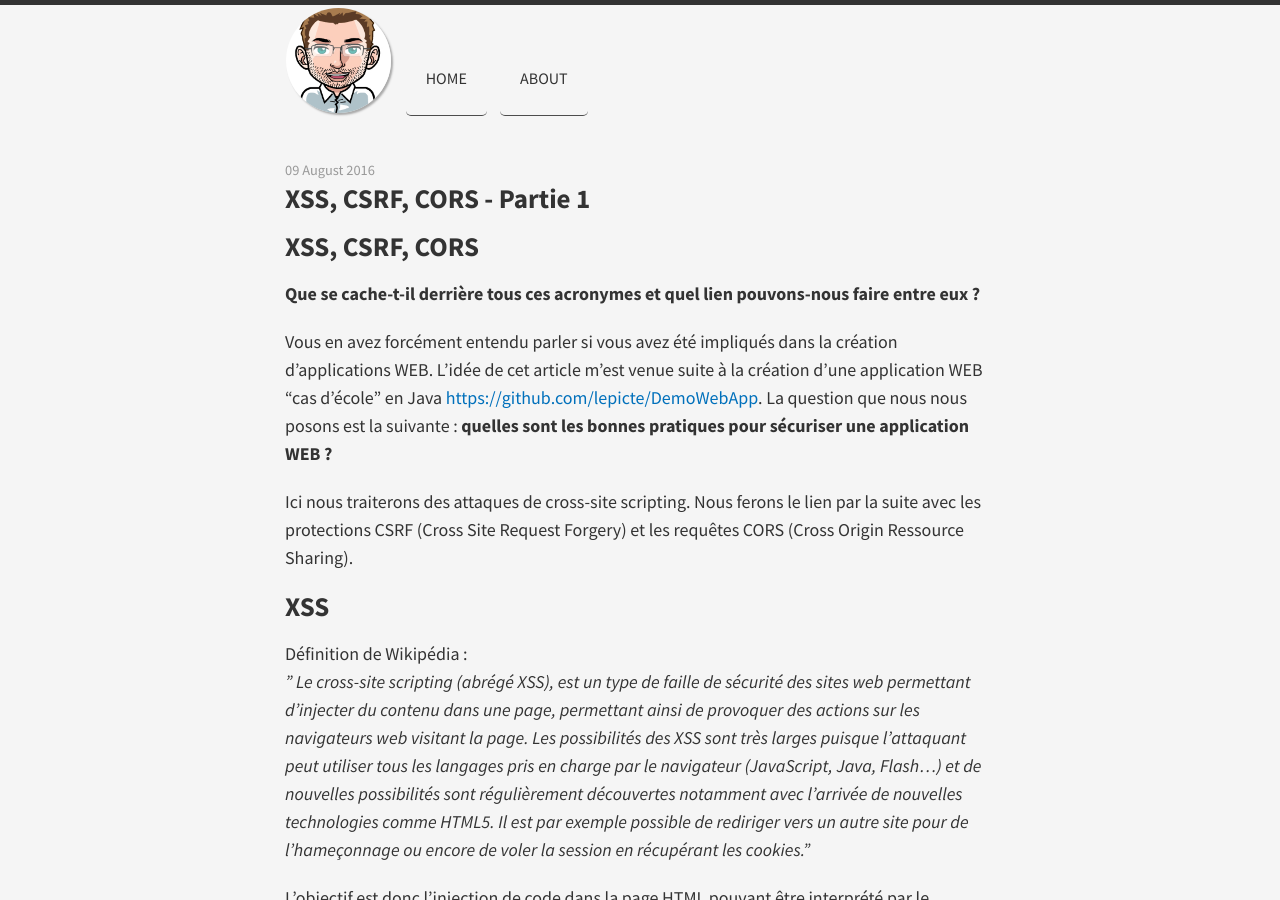
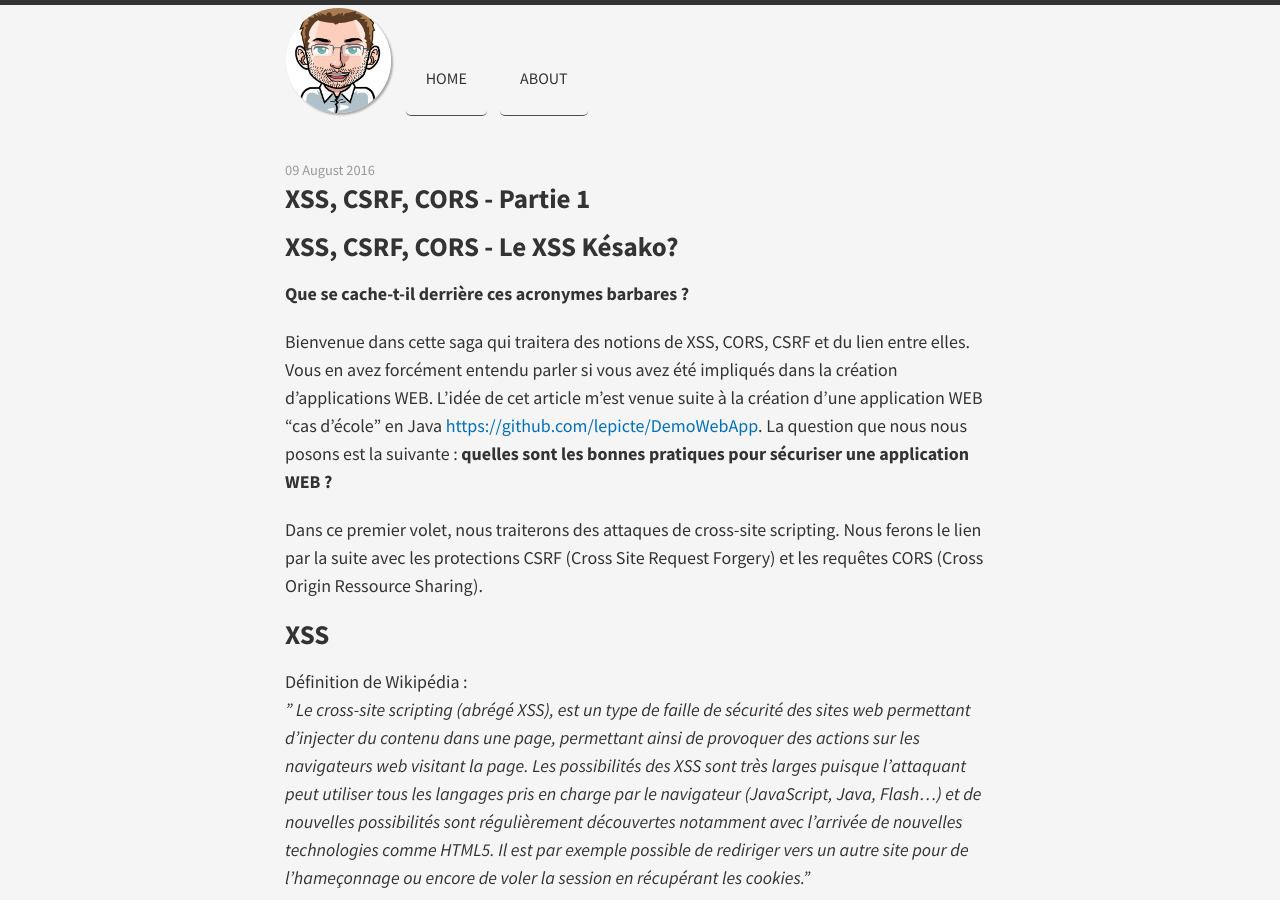
Before and after one commit to phackt/phackt.github.io, a Jekyll site: the page built from _posts/2016-08-09-xss-csrf-cors-partie-1.markdown, in a window 1280 px wide and 900 px high. Built offline with Jekyll 4.4.1, drawn with Linux system fonts in a browser that asks for light colours; nearby versions of some CDN libraries; comment, search, counter and statistics services are not loaded; some of the changed text lies outside the part shown.

Commit message:
update xss partie 1

````diff
--- a/_posts/2016-08-09-xss-csrf-cors-partie-1.markdown
+++ b/_posts/2016-08-09-xss-csrf-cors-partie-1.markdown
@@ -4,13 +4,14 @@ title:  "XSS, CSRF, CORS - Partie 1"
 date:   2016-08-09
 categories: web
 ---
-XSS, CSRF, CORS
+XSS, CSRF, CORS - Le XSS Késako?
 ----------
-**Que se cache-t-il derrière tous ces acronymes et quel lien pouvons-nous faire entre eux ?**
+**Que se cache-t-il derrière ces acronymes barbares ?**
 
+Bienvenue dans cette saga qui traitera des notions de XSS, CORS, CSRF et du lien entre elles.
 Vous en avez forcément entendu parler si vous avez été impliqués dans la création d’applications WEB. L’idée de cet article m’est venue suite à la création d’une application WEB "cas d’école" en Java [https://github.com/lepicte/DemoWebApp](https://github.com/lepicte/DemoWebApp). La question que nous nous posons est la suivante : **quelles sont les bonnes pratiques pour sécuriser une application WEB ?**
 
-Ici nous traiterons des attaques de cross-site scripting. Nous ferons le lien par la suite avec les protections CSRF (Cross Site Request Forgery) et les requêtes CORS (Cross Origin Ressource Sharing).
+Dans ce premier volet, nous traiterons des attaques de cross-site scripting. Nous ferons le lien par la suite avec les protections CSRF (Cross Site Request Forgery) et les requêtes CORS (Cross Origin Ressource Sharing).
 
 XSS
 ====
@@ -67,6 +68,8 @@ Ces headers, ainsi que HTTP **Strict-Transport-Security** (abrégé HSTS – obl
 
 Si vous utilisez une autre technologie ou framework, pensez à inclure ces response headers en fonction de vos besoins.
 
+Pensez également à sécuriser vos **cookies session**. Les requêtes XSS ont pour objectif le vol de ces cookies. Stipulez au navigateur que ce dernier ne peut pas y accéder via javascript (flag **HttpOnly**). Pour un site HTTPS, ces derniers ne doivent pas être accessibles sur des connexions non cryptées (flag **Secure**): [https://tools.ietf.org/html/rfc6265#section-5.2.4](https://tools.ietf.org/html/rfc6265#section-5.2.4).
+
 Des outils pour vos développements sécurisés
 ====
 
@@ -85,6 +88,8 @@ Il existe également d’autres projets qui peuvent répondre à vos besoins :
 
 Les attaques possibles sont nombreuses sur une application web, nous avons mis en avant celles de type XSS. Nous verrons dans un prochain article comment ces attaques peuvent détourner les protections CSRF et dans quelle mesure les requêtes Cross-Origin impactent la sécurité d’une application web.
 
+A bientôt dans un second volet du XSS et CORS par la pratique!
+
 ```
 Keep the positive attitude ;) !
 ```
````
